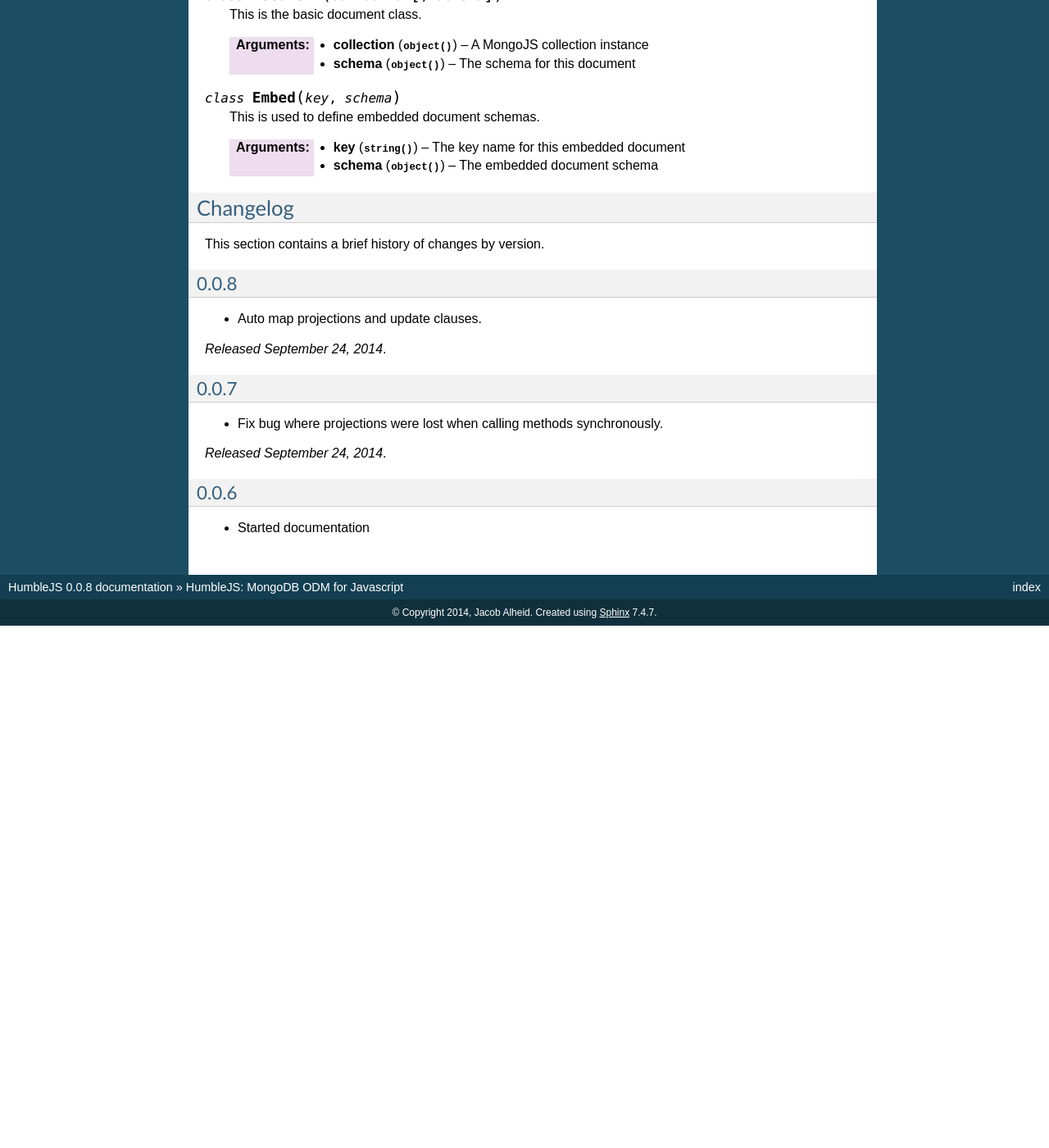
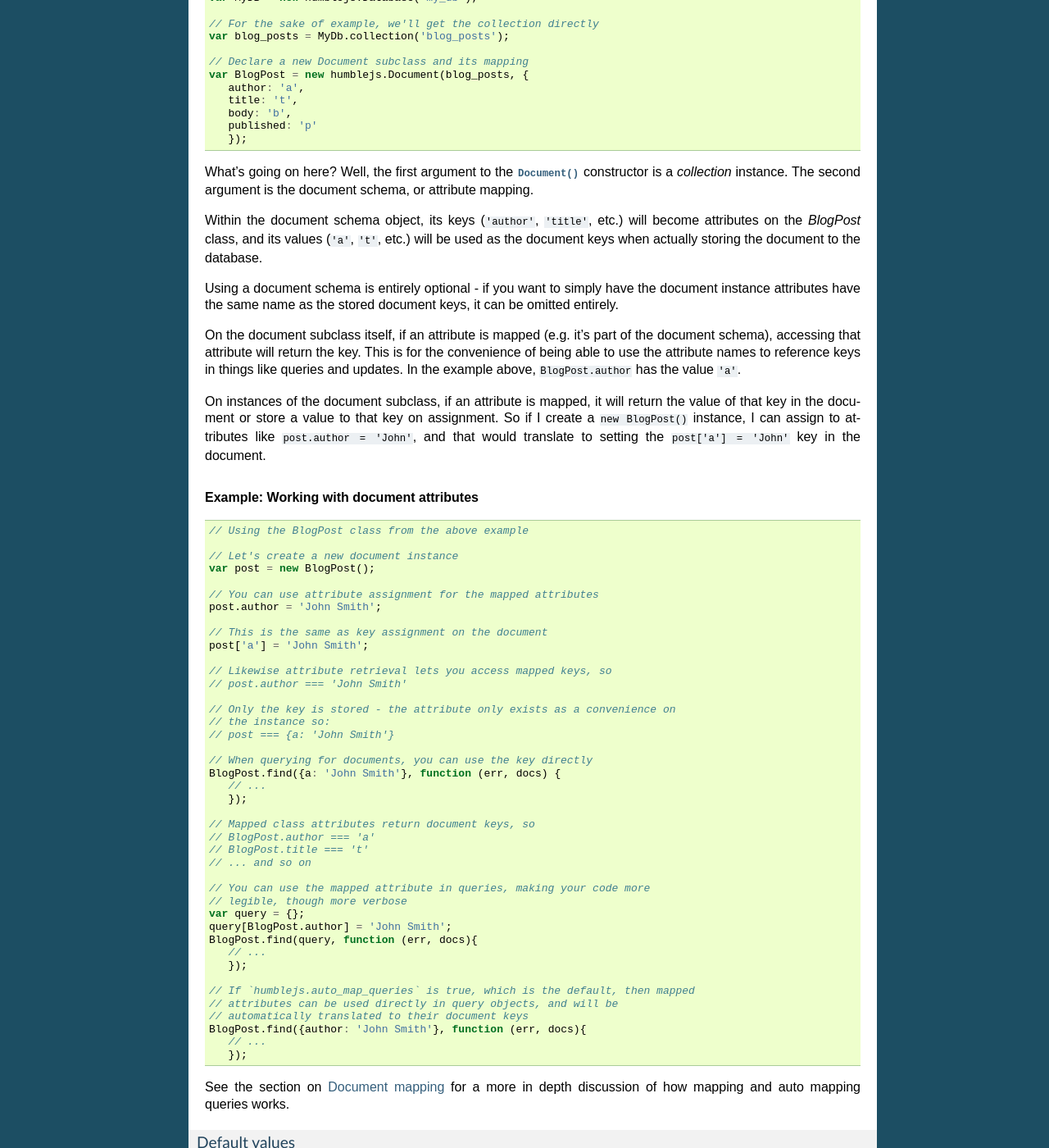
Before and after one commit to aboutdotme/humblejs, a Sphinx documentation site: the page built from docs/index.rst, in a window 1280 px wide and 1400 px high, scrolled down 3993 px. Shown: the whole window at 82% size. Built offline with Sphinx 7.4.7, drawn with Linux system fonts in a browser that asks for light colours; comment, search, counter and statistics services are not loaded; before the commit the page ends 4756 px from its top, so only the background shows below that; some of the changed text lies outside the part shown.

Commit message:
Document all the things.

```diff
--- a/docs/index.rst
+++ b/docs/index.rst
@@ -143,29 +143,178 @@
 Database connnections
 ---------------------
 
-This section describes database objects and their use.
+This section describes database objects and their use. See the
+:class:`Database` API documentation for the full reference.
 
 HumbleJS Database instances are thin wrappers around mongojs connection
 instances. They provide a convenience collection method as well as a factory
-method for Document instances.
+method for Document declarations.
 
-.. rubric:: Example:
+.. rubric:: Example: Creating new database instances
 
 .. code-block:: javascript
 
-   humblejs = require('humblejs');
+   var humblejs = require('humblejs');
 
    // Create a new database with default settings (localhost:27017)
-   MyDB = new humblejs.Database('my_db');
+   var MyDB = new humblejs.Database('my_db');
 
    // Databases can take a MongoDB connection URI
-   OtherDB = new humblejs.Database('mongodb://db.myhost.com:30000/other');
+   var OtherDB = new humblejs.Database('mongodb://db.myhost.com:30000/other');
 
+Once a database is created, you can use it as an easy handle to access
+collections directly, or to create new :class:`Document` declarations.
+
+Accessing a collection is done via the :func:`Database.collection` method. This
+will return a direct reference to the underlying mongojs collection instance.
+
+.. rubric:: Example: Accessing collections
+
+.. code-block:: javascript
+
+   var humblejs = require('humblejs');
+
+   var MyDb = new humblejs.Database('my_db');
+
+   // This will return a direct reference to the underlying mongojs collection
+   var blog_posts = MyDb.collection('blog_posts');
+
+   blog_posts.find(...) // All your collection methods are there
+
+A database instance also provides a factory function for creating new document
+declarations. This is just a bit of syntactic sugar if you want to use it.
+
+.. rubric:: Example: Declaring documents in a database
+
+.. code-block:: javascript
+
+   vhumblejs = require('humblejs');
+
+   MyDb = new humblejs.Database('my_db');
+
+   // This creates a new BlogPost class which stores documents in the
+   // ``'blog_posts'`` collection in the ``'my_db'`` database.
+   var BlogPost = MyDb.document('blog_posts', {
+      author: 'a',
+      title: 't',
+      body: 'b',
+      published: 'p'
+      });
+
+   // Otherwise it's just a normal Document class
+   var post = new BlogPost();
+   post.author = 'shakefu';
+   post.title = "How to use the document declaration factory";
+   post.body = "See the documentation.";
+   post.published = new Date();
+   post.save();
 
 Documents
 ---------
 
 This section describes how to declare, instantiate, and manipulate documents.
+
+HumbleJS documents allow you to map class and instance attributes to document
+keys and values, respectively. This can be very convenient since shorter
+document keys saves overhead on document size, but long and clear attribute
+names allow for very readable code.
+
+See the :class:`Document` documentation for full reference.
+
+.. rubric:: Example: A basic document declaration
+
+.. code-block:: javascript
+
+   var humblejs = require('humblejs');
+
+   // Documents need a collection instance
+   var MyDB = new humblejs.Database('my_db');
+
+   // For the sake of example, we'll get the collection directly
+   var blog_posts = MyDb.collection('blog_posts');
+
+   // Declare a new Document subclass and its mapping
+   var BlogPost = new humblejs.Document(blog_posts, {
+      author: 'a',
+      title: 't',
+      body: 'b',
+      published: 'p'
+      });
+
+What's going on here? Well, the first argument to the :class:`Document`
+constructor is a `collection` instance. The second argument is the document
+schema, or attribute mapping.
+
+Within the document schema object, its keys (``'author'``, ``'title'``, etc.)
+will become attributes on the `BlogPost` class, and its values (``'a'``,
+``'t'``, etc.) will be used as the document keys when actually storing the
+document to the database.
+
+Using a document schema is entirely optional - if you want to simply have the
+document instance attributes have the same name as the stored document keys, it
+can be omitted entirely.
+
+On the document subclass itself, if an attribute is mapped (e.g. it's part of
+the document schema), accessing that attribute will return the key. This
+is for the convenience of being able to use the attribute names to reference
+keys in things like queries and updates. In the example above,
+``BlogPost.author`` has the value ``'a'``.
+
+On instances of the document subclass, if an attribute is mapped, it will
+return the value of that key in the document or store a value to that key on
+assignment. So if I create a ``new BlogPost()`` instance, I can assign to
+attributes like ``post.author = 'John'``, and that would translate to setting
+the ``post['a'] = 'John'`` key in the document.
+
+.. rubric:: Example: Working with document attributes
+
+.. code-block:: javascript
+
+   // Using the BlogPost class from the above example
+
+   // Let's create a new document instance
+   var post = new BlogPost();
+
+   // You can use attribute assignment for the mapped attributes
+   post.author = 'John Smith';
+
+   // This is the same as key assignment on the document
+   post['a'] = 'John Smith';
+
+   // Likewise attribute retrieval lets you access mapped keys, so
+   // post.author === 'John Smith'
+
+   // Only the key is stored - the attribute only exists as a convenience on
+   // the instance so:
+   // post === {a: 'John Smith'}
+
+   // When querying for documents, you can use the key directly
+   BlogPost.find({a: 'John Smith'}, function (err, docs) {
+      // ...
+      });
+
+   // Mapped class attributes return document keys, so
+   // BlogPost.author === 'a'
+   // BlogPost.title === 't'
+   // ... and so on
+
+   // You can use the mapped attribute in queries, making your code more
+   // legible, though more verbose
+   var query = {};
+   query[BlogPost.author] = 'John Smith';
+   BlogPost.find(query, function (err, docs){
+      // ...
+      });
+
+   // If `humblejs.auto_map_queries` is true, which is the default, then mapped
+   // attributes can be used directly in query objects, and will be
+   // automatically translated to their document keys
+   BlogPost.find({author: 'John Smith'}, function (err, docs){
+      // ...
+      });
+
+See the section on :ref:`document-mapping` for a more in depth discussion of
+how mapping and auto mapping queries works.
 
 Default values
 ^^^^^^^^^^^^^^
@@ -181,6 +330,8 @@
 ^^^^^^^^^^^^^^^
 
 This section describes how embedded arrays work.
+
+.. _document-mapping:
 
 Document mapping
 ----------------
```
Also changed, not shown: other parts of docs/index.rst (+1 -1 lines).
